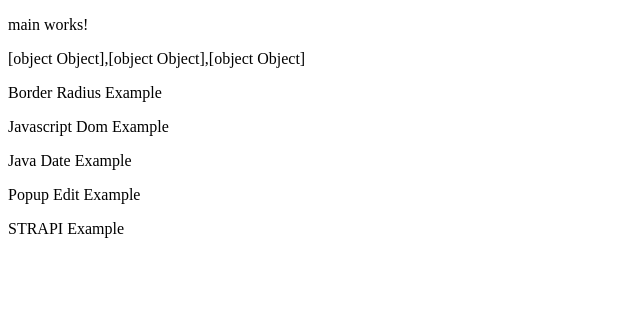
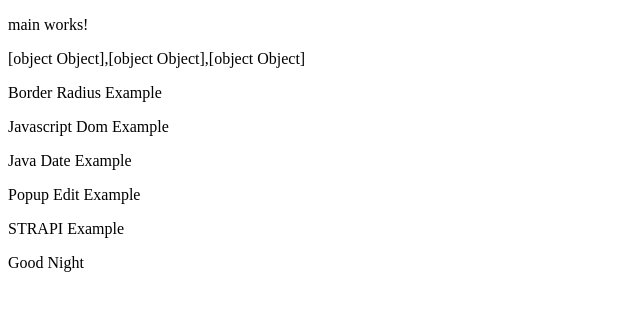
Before and after one commit to EnginKARATAS/angular-sandbox, an Angular app in the folder sandbox/: page / in a window 1280 px wide. Shown: the top 310 px of the page, without its empty margins (0-640 px from the left). Built offline with nearby package versions, Linux system fonts and the light colour scheme.

Commit message:
update main.component.ts

```diff
--- a/sandbox/src/app/modules/main/main.component.html
+++ b/sandbox/src/app/modules/main/main.component.html
@@ -6,4 +6,5 @@
     <p>Java Date Example</p>
     <p>Popup Edit Example</p>
     <p>STRAPI Example</p>
+    <p>Good Night</p>
 </div>
```
